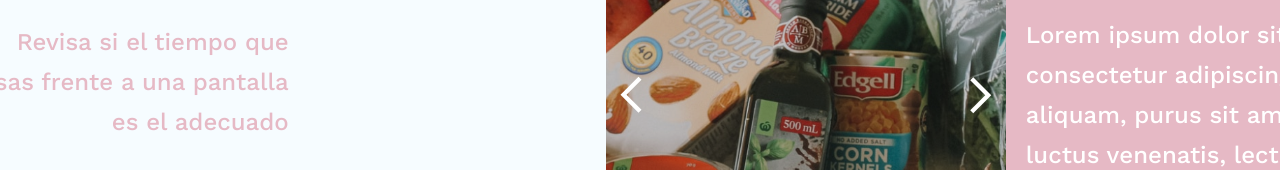
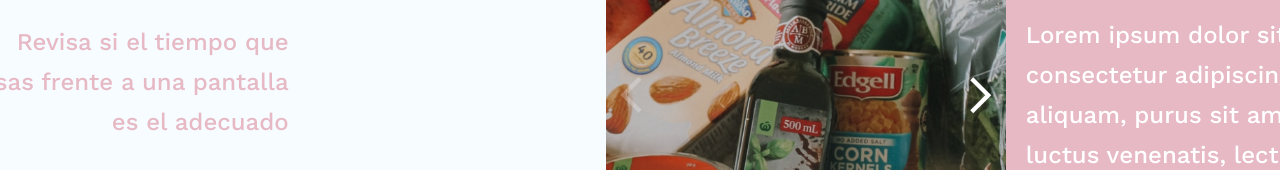
Before and after one commit to gricelsepulveda/aurea-landing, a React app: page / in a window 1280 px wide. Shown: the part 2293-2463 px from the top of the page. Built offline with nearby package versions, Linux system fonts and the light colour scheme.

Commit message:
detalles

```diff
--- a/src/components/button/button.tsx
+++ b/src/components/button/button.tsx
@@ -4,7 +4,7 @@
 import {classNames} from '../../utils/classNames.js'
 //TYPES
 import {GeneralTypes} from '../../types/types'
-import {setDimensons} from '../../utils/setDimensions.js'
+import {setDimensions} from '../../utils/setDimensions.js'
 
 export type ButtonType = {
   kind: 'icon' | 'full' | 'min',
@@ -41,7 +41,7 @@
         }`
       }
       tabIndex={tabIndex}
-      style={{ ...setDimensons(width, height), opacity: opacity}}
+      style={{ ...setDimensions(width, height), opacity: opacity}}
     >
       <button
         className='au-button'
--- a/src/components/nav/nav.scss
+++ b/src/components/nav/nav.scss
@@ -68,6 +68,9 @@
           display: none;
         }
       }
+      &.active{
+        border-bottom: 2px solid rgba($secondary-3, 0.25)
+      }
       .nav-list-link{
         @include flex-row-center;
         text-align: center;
--- a/src/components/slider/slider.scss
+++ b/src/components/slider/slider.scss
@@ -266,6 +266,9 @@
         &.back{
           transform: rotate(180deg);
         }
+        &.disabled{
+          opacity: 0.25;
+        }
       }
     }
   }
--- a/src/components/slider/slider.tsx
+++ b/src/components/slider/slider.tsx
@@ -17,9 +17,9 @@
 const Slider:React.FunctionComponent<SliderType> = (props) => {
   //DEST. PROPS
   const { data, active, mode, avatar, animationSpeed } = props
-  const [_data, _setData] = useState<SliderType['data'] | null>(data)
-  const [_active, _setActive] = useState<SliderType['active'] | null>(active)
-  const [_activeIndex, _setActiveIndex] = useState<number | null>(0)
+  const [_data, _setData] = useState<SliderType['data']>(data)
+  const [_active, _setActive] = useState<SliderType['active']>(active)
+  const [_activeIndex, _setActiveIndex] = useState<number>(0)
   const [countAnimation, setCountAnimation] = useState(0)
   const [hover, setHover] = useState(false)
 
@@ -202,14 +202,14 @@
           <nav className='au-nav slider-controllers'>
             <ul className='au-ul nav-list'>
               <li
-                className='au-li nav-list-element back'
-                onClick={() => handleClick('back')}
+                className={`au-li nav-list-element back ${(_activeIndex - 1) < 0 ? 'disabled' :  ''}`}
+                onClick={(_activeIndex - 1) < 0 ? () => handleClick('back') : () => null}
               >
                 <i className='aurea-font indicator'/>
               </li>
               <li
-                className='au-li nav-list-element next'
-                onClick={() => handleClick('next')}
+                className={`au-li nav-list-element next ${_data ? (_activeIndex + 1) > (_data.length - 1) ? 'disabled' :  '' : ''}`}
+                onClick={_data ? (_activeIndex + 1) > (_data.length - 1) ? () => handleClick('next') : () => null : () => null}
               >
                 <i className='aurea-font indicator'/>
               </li>
--- a/src/utils/setDimensions.ts
+++ b/src/utils/setDimensions.ts
@@ -1,6 +1,6 @@
 import { GeneralTypes } from "../types/types"
 
-export const setDimensons = (
+export const setDimensions = (
     w:GeneralTypes['dimensions'],
     h:GeneralTypes['dimensions'],
   ) => {
```
